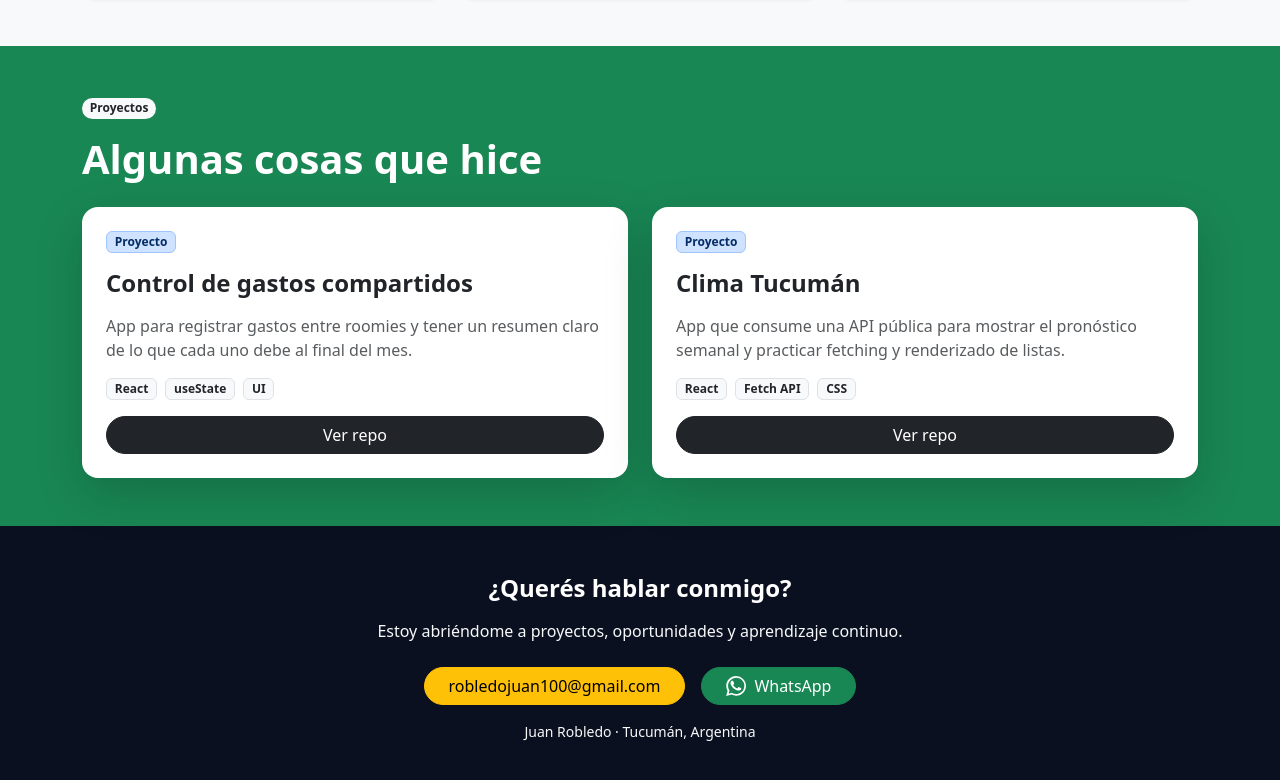
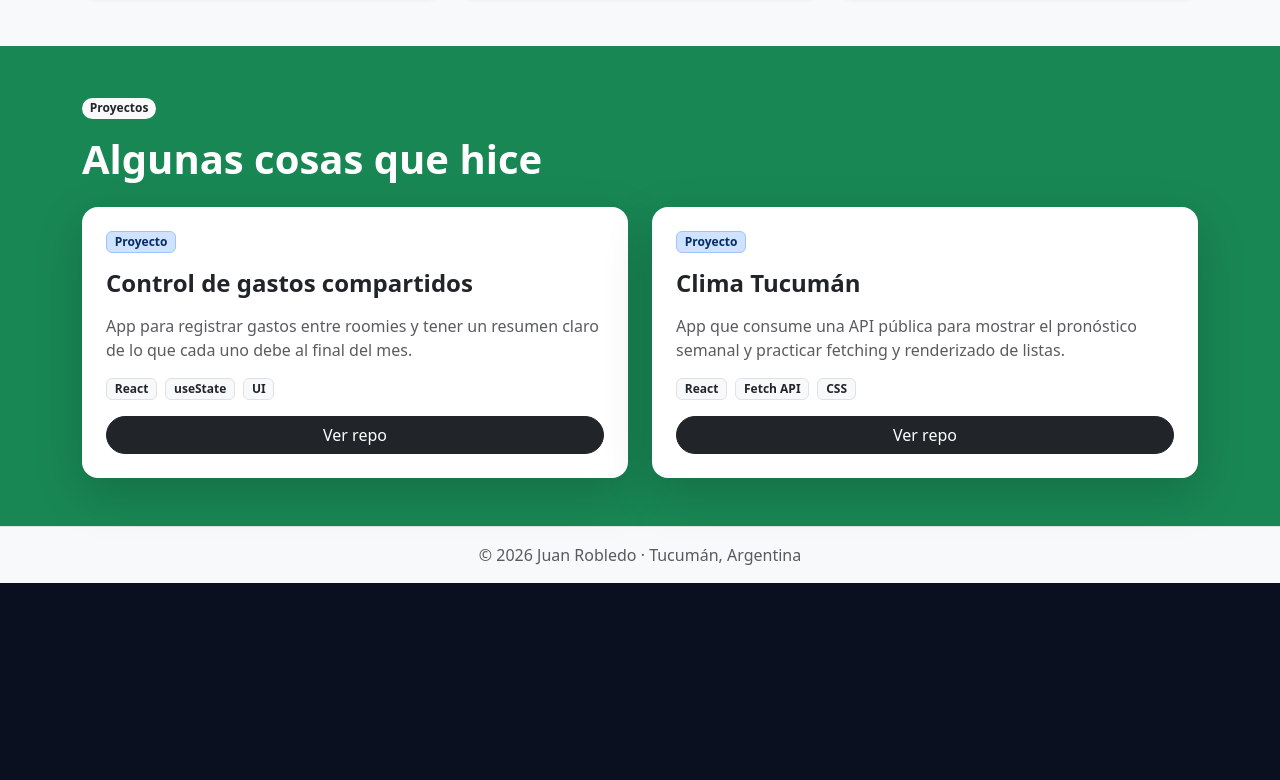
Before and after one commit to Juanrobledo100/TP2-Programacion-JuanRobledo-COM5, a React (Vite) app: page / in a window 1280 px wide. Shown: the part 1344-2124 px from the top of the page. After the commit the page ends 1927 px from the top, so only its background shows below. Built offline with nearby package versions, Linux system fonts and the light colour scheme.

Commit message:
se creo la pagina de contacto

```diff
--- a/src/Components/Footer.jsx
+++ b/src/Components/Footer.jsx
@@ -1,32 +1,7 @@
 function Footer({ nombre }) {
   return (
-    <footer id="contact" className="footer text-light py-5">
-      <div className="container text-center">
-        <h3 className="h4 fw-bold mb-3 text-white">¿Querés hablar conmigo?</h3>
-        <p className="text-light mb-4">
-          Estoy abriéndome a proyectos, oportunidades y aprendizaje continuo.
-        </p>
-
-        <div className="d-flex flex-column flex-md-row justify-content-center gap-3 mb-3">
-          <a className="btn btn-warning rounded-pill px-4" href="mailto:robledojuan100@gmail.com">
-            robledojuan100@gmail.com
-          </a>
-          <a
-            className="btn btn-success rounded-pill px-4 d-inline-flex align-items-center justify-content-center gap-2"
-            href="https://wa.me/5493814684269"
-            target="_blank"
-            rel="noreferrer"
-            aria-label="Contactarme por WhatsApp"
-          >
-            <svg aria-hidden="true" width="20" height="20" viewBox="0 0 24 24" fill="currentColor">
-              <path d="M20.5 3.5A11.8 11.8 0 0 0 12.1 0C5.6 0 .3 5.3.3 11.8c0 2.1.5 4.1 1.6 5.9L.2 24l6.4-1.7a11.8 11.8 0 0 0 5.5 1.4h.1c6.5 0 11.8-5.3 11.8-11.8 0-3.2-1.3-6.2-3.5-8.4ZM12.2 21.7h-.1c-1.7 0-3.4-.5-4.8-1.3l-.3-.2-3.8 1 1-3.7-.2-.3a9.8 9.8 0 0 1-1.5-5.3C2.5 6.5 6.9 2 12.2 2c2.6 0 5.1 1 6.9 2.9a9.7 9.7 0 0 1 2.9 6.9c0 5.4-4.4 9.9-9.8 9.9Zm5.4-7.4c-.3-.2-1.8-.9-2.1-1-.3-.1-.5-.2-.7.2-.2.3-.8 1-1 1.2-.2.2-.4.2-.7.1-.3-.2-1.3-.5-2.5-1.6-.9-.8-1.6-1.8-1.8-2.1-.2-.3 0-.5.1-.7l.5-.6c.2-.2.2-.4.3-.6.1-.2 0-.5 0-.7-.1-.2-.7-1.7-1-2.3-.3-.6-.5-.5-.7-.5h-.6c-.2 0-.6.1-.9.4-.3.3-1.1 1.1-1.1 2.6s1.1 3 1.3 3.2c.2.2 2.2 3.4 5.4 4.8.8.3 1.4.5 1.9.6.8.3 1.5.2 2.1.1.7-.1 1.8-.7 2-1.4.2-.7.2-1.3.1-1.4-.1-.1-.3-.2-.6-.3Z" />
-            </svg>
-            WhatsApp
-          </a>
-        </div>
-
-        <p className="text-light small mb-0">{nombre} · Tucumán, Argentina</p>
-      </div>
+    <footer className="bg-body-tertiary border-top text-center text-body-secondary py-3">
+      © 2026 {nombre} · Tucumán, Argentina
     </footer>
   );
 }
```
Also changed, not shown: src/pages/Contact.jsx (added, +40 -0 lines).
